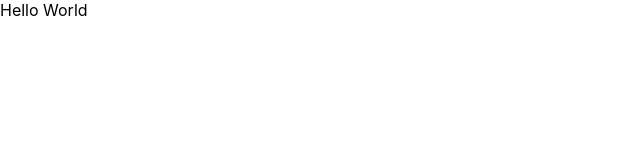
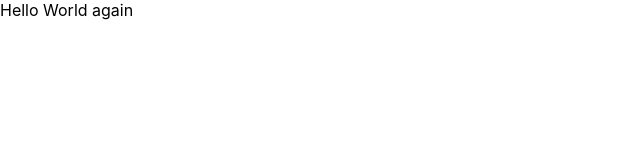
Before and after one commit to imranzafar1987/bootcamp-react-app, a React (Create React App) app: page / in a window 1280 px wide. Shown: the top 160 px of the page, without its empty margins (0-640 px from the left). Built offline with nearby package versions, Linux system fonts and the light colour scheme.

Commit message:
edit in App.js

```diff
--- a/src/App.js
+++ b/src/App.js
@@ -5,7 +5,7 @@ import './App.css';
 function App() {
   return (
     <div>
-      Hello World
+      Hello World again
     </div>
   );
 }
```
